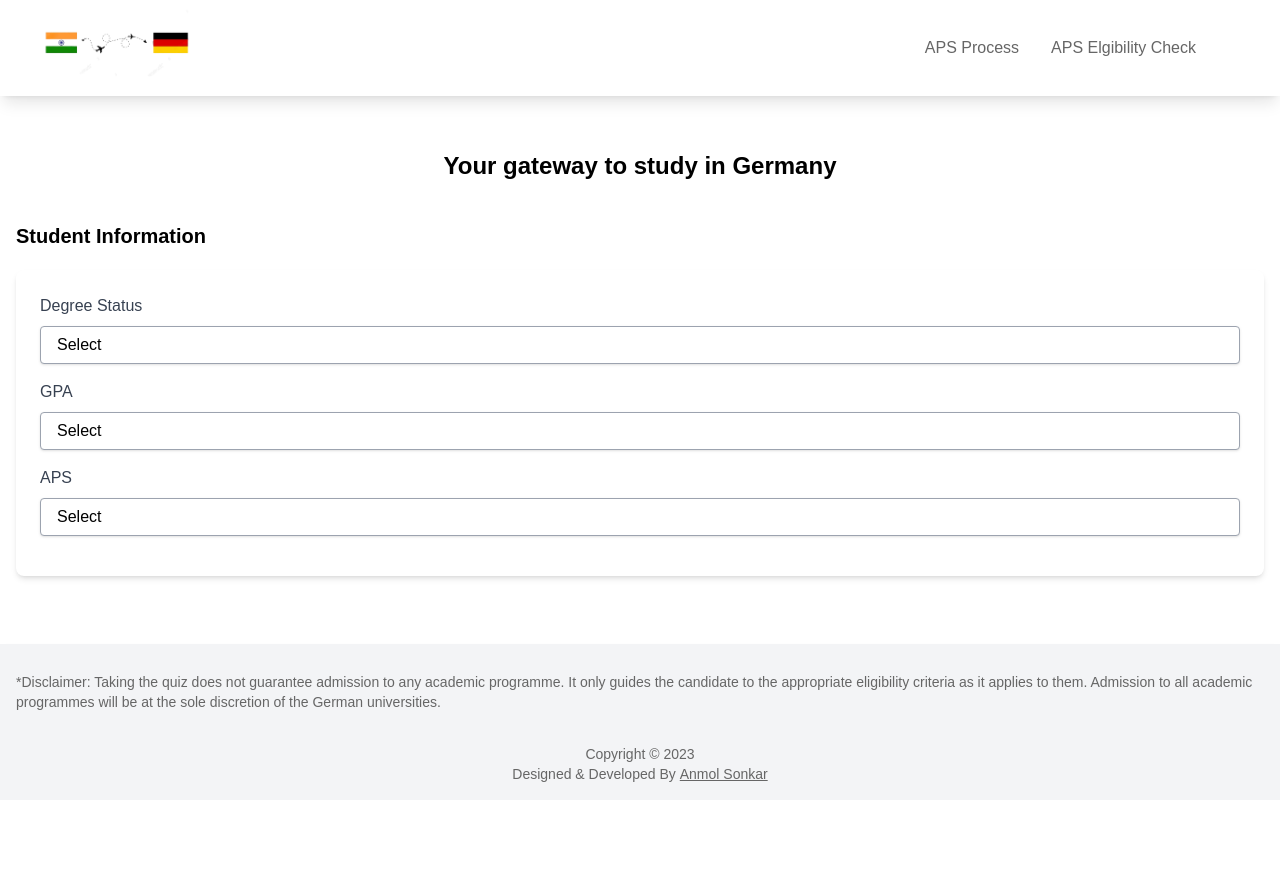
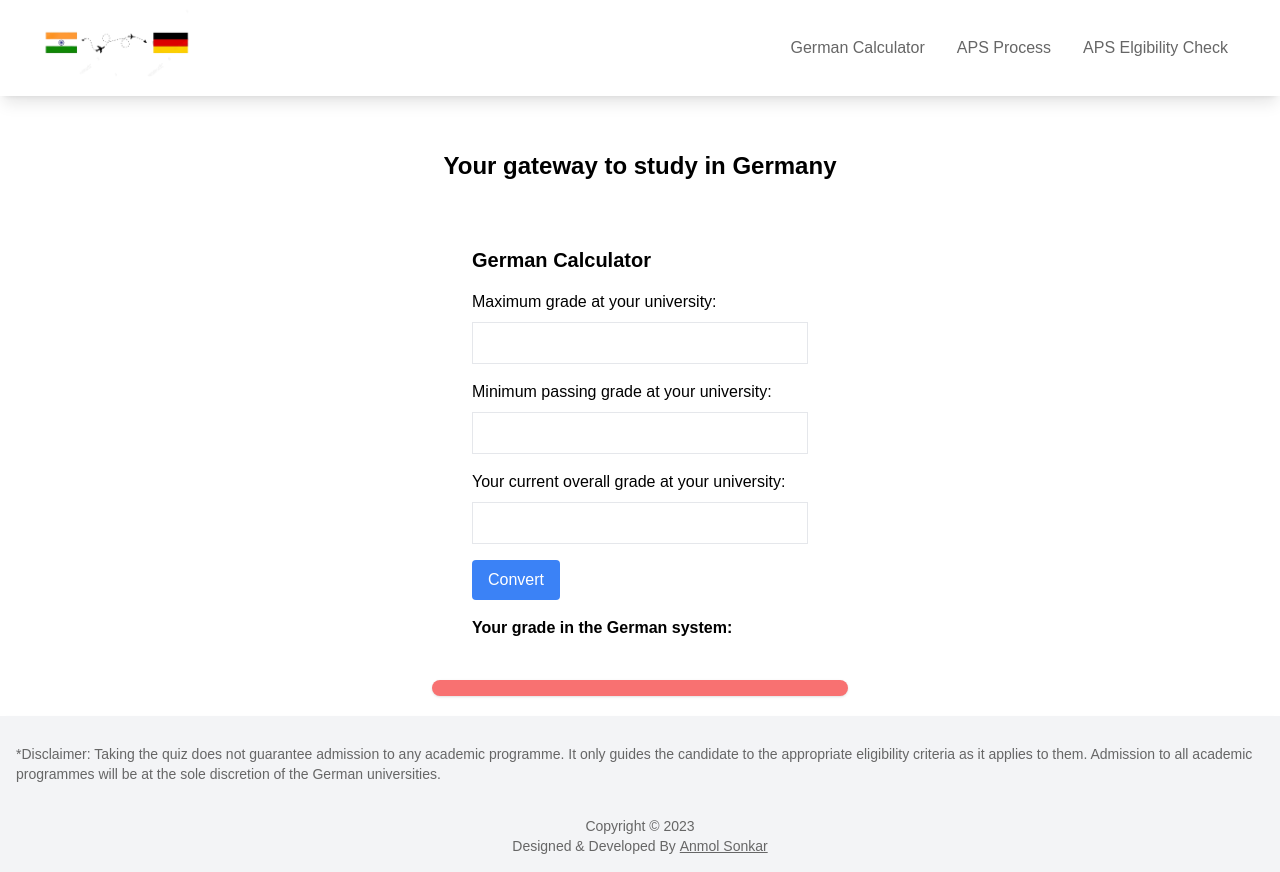
Before and after one commit to AnmolSonkar/Aps-india, a React (Create React App) app: page / in a window 1280 px wide. Before the commit the page ends 800 px from the top, so only its background shows below. Built offline with nearby package versions, Linux system fonts and the light colour scheme.

Commit message:
German Calculator

```diff
--- a/src/App.js
+++ b/src/App.js
@@ -5,7 +5,7 @@ import Footer from "./components/Footer";
 import { BrowserRouter as Router, Routes, Route } from "react-router-dom";
 import Apseligibility from "./components/Apseligibility";
 import Apsprocess from "./components/Aps";
-import About from "./components/About";
+import German from "./components/German";
 
 function App() {
   return (
@@ -14,9 +14,10 @@ function App() {
         <Header></Header>
 
         <Routes>
-          <Route path="/" element={<Apsprocess />} />
+        <Route path="/" element={<German />} />
+          <Route path="/Aps" element={<Apsprocess />} />
           <Route path="/Apseligibility" element={<Apseligibility />} />
-          <Route path="/About" element={<About />} />
+
         </Routes>
         <Footer></Footer>
       </Router>
--- a/src/components/About.js
+++ /dev/null
@@ -1,13 +0,0 @@
-import React, { Component } from "react";
-
-export default class About extends Component {
-  render() {
-    return (
-      <div className="h-screen mt-[150px] display-flex justify-content-center align-items-center text-left">
-        <div className="container mx-auto px-4">
-
-        </div>
-      </div>
-    );
-  }
-}
--- /dev/null
+++ b/src/components/German.js
@@ -0,0 +1,119 @@
+import React, { useState } from "react";
+
+const MathCalculator = () => {
+  const [nMax, setNMax] = useState("");
+  const [nMin, setNMin] = useState("");
+  const [nd, setNd] = useState("");
+  const [result, setResult] = useState("");
+  const [description, setDescription] = useState("");
+
+  const calculateResult = () => {
+    const x = 1 + (3 * (nMax - nd)) / (nMax - nMin);
+    setResult(x.toFixed(2));
+
+    if (x >= 1.0 && x <= 1.5) {
+      setDescription("Very good (excellent performance)");
+    } else if (x > 1.5 && x <= 2.5) {
+      setDescription("Good (performance well above average)");
+    } else if (x > 2.5 && x <= 3.5) {
+      setDescription("Satisfactory (average performance)");
+    } else if (x > 3.5 && x <= 4.0) {
+      setDescription(
+        "Sufficient (performance meets the standards in spite of deficiencies)"
+      );
+    } else if (x > 4.0) {
+      setDescription(
+        "Fail (performance does not meet the standards because of substantial deficiencies)"
+      );
+    }
+  };
+
+  return (
+    <div className="h-screen mt-[150px] display-flex justify-content-center align-items-center text-left">
+      <div className="container mx-auto px-4">
+        <h1 className="text-2xl font-bold mb-10 text-center">
+          Your gateway to study in Germany
+        </h1>
+
+        <div className="p-6 max-w-sm mx-auto">
+          <h1 className="text-xl font-bold mb-4">German Calculator</h1>
+          <div className="mb-4">
+            <label htmlFor="nMax" className="block mb-2">
+              Maximum grade at your university:
+            </label>
+            <input
+              className="border p-2 w-full"
+              type="number"
+              id="nMax"
+              value={nMax}
+              onChange={(e) => setNMax(e.target.value)}
+            />
+          </div>
+          <div className="mb-4">
+            <label htmlFor="nMin" className="block mb-2">
+              Minimum passing grade at your university:
+            </label>
+            <input
+              className="border p-2 w-full"
+              type="number"
+              id="nMin"
+              value={nMin}
+              onChange={(e) => setNMin(e.target.value)}
+            />
+          </div>
+          <div className="mb-4">
+            <label htmlFor="nd" className="block mb-2">
+              Your current overall grade at your university:
+            </label>
+            <input
+              className="border p-2 w-full"
+              type="number"
+              id="nd"
+              value={nd}
+              onChange={(e) => setNd(e.target.value)}
+            />
+          </div>
+          <button
+            className="bg-blue-500 hover:bg-blue-700 text-white py-2 px-4 rounded"
+            onClick={calculateResult}
+          >
+            Convert
+          </button>
+          <p className="mt-4 font-bold">
+            Your grade in the German system: {result}
+          </p>
+        </div>
+        <div>
+          <div>
+            <div>
+              {description === "Very good (excellent performance)" ? (
+                <p className="text-gray-800 font lg:w-4/12 w-11/12 mx-auto bg-green-400 rounded-lg p-2 pl-3 mt-1 lg:mt-4 pr-3 shadow">
+                  {description}
+                </p>
+              ) : description === "Good (performance well above average)" ? (
+                <p className="text-gray-800 font lg:w-4/12 w-11/12 mx-auto bg-green-400 rounded-lg p-2 pl-3 mt-1 lg:mt-4 pr-3 shadow">
+                  {description}
+                </p>
+              ) : description === "Satisfactory (average performance)" ? (
+                <p className="text-gray-800 font lg:w-4/12 w-11/12 mx-auto bg-green-400 rounded-lg p-2 pl-3 mt-1 lg:mt-4 pr-3 shadow">
+                  {description}
+                </p>
+              ) : description ===
+                "Sufficient (performance meets the standards in spite of deficiencies)" ? (
+                <p className="text-gray-800 font lg:w-4/12 w-11/12 mx-auto bg-green-400 rounded-lg p-2 pl-3 mt-1 lg:mt-4 pr-3 shadow">
+                  {description}
+                </p>
+              ) : (
+                <p className="text-gray-800 font lg:w-4/12 w-11/12 mx-auto bg-red-400 rounded-lg p-2 pl-3 mt-1 lg:mt-4 pr-3 shadow">
+                  {description}
+                </p>
+              )}
+            </div>
+          </div>
+        </div>
+      </div>
+    </div>
+  );
+};
+
+export default MathCalculator;
--- a/src/components/Header.js
+++ b/src/components/Header.js
@@ -29,14 +29,15 @@ const Header = () => {
         <img src="APS.png" className="lg:w-40 w-32" alt="Logo" />
         </h1>
         <ul className="hidden md:flex">
+
           <li className="p-4">
-            <Link to="/">APS Process</Link>
+            <Link to="/">German Calculator</Link>
+          </li>
+          <li className="p-4">
+            <Link to="/Aps">APS Process</Link>
           </li>
           <li className="p-4">
             <Link to="/Apseligibility">APS Elgibility Check</Link>
-          </li>
-          <li className="p-4">
-            {/* <Link to="/About">About</Link> */}
           </li>
         </ul>
         <div onClick={handleNav} className="block md:hidden">
@@ -54,9 +55,11 @@ const Header = () => {
           <h1 className=" text-3xl font-bold m-4 mt-10">
             <img src="APS.png" className="w-36" alt="Logo" />
           </h1>
-
           <li className="p-4 border-b mt-10 border-gray-300">
-            <Link to="/">APS Process</Link>
+            <Link to="/">German Calculator</Link>
+          </li>
+          <li className="p-4 border-b border-gray-300">
+            <Link to="/Aps">APS Process</Link>
           </li>
           <li className="p-4">
             <Link to="/Apseligibility">APS Eligibility Check</Link>
```
